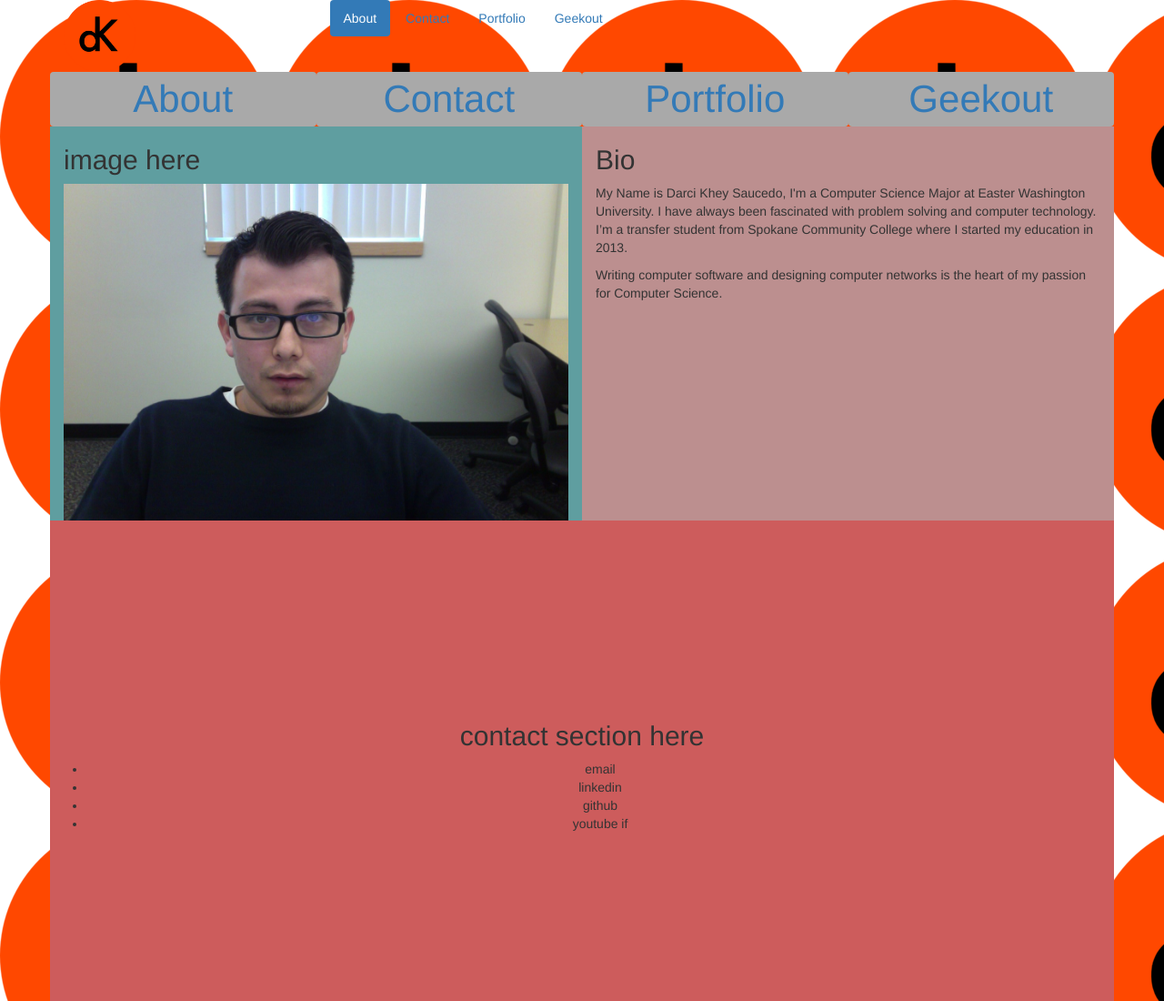
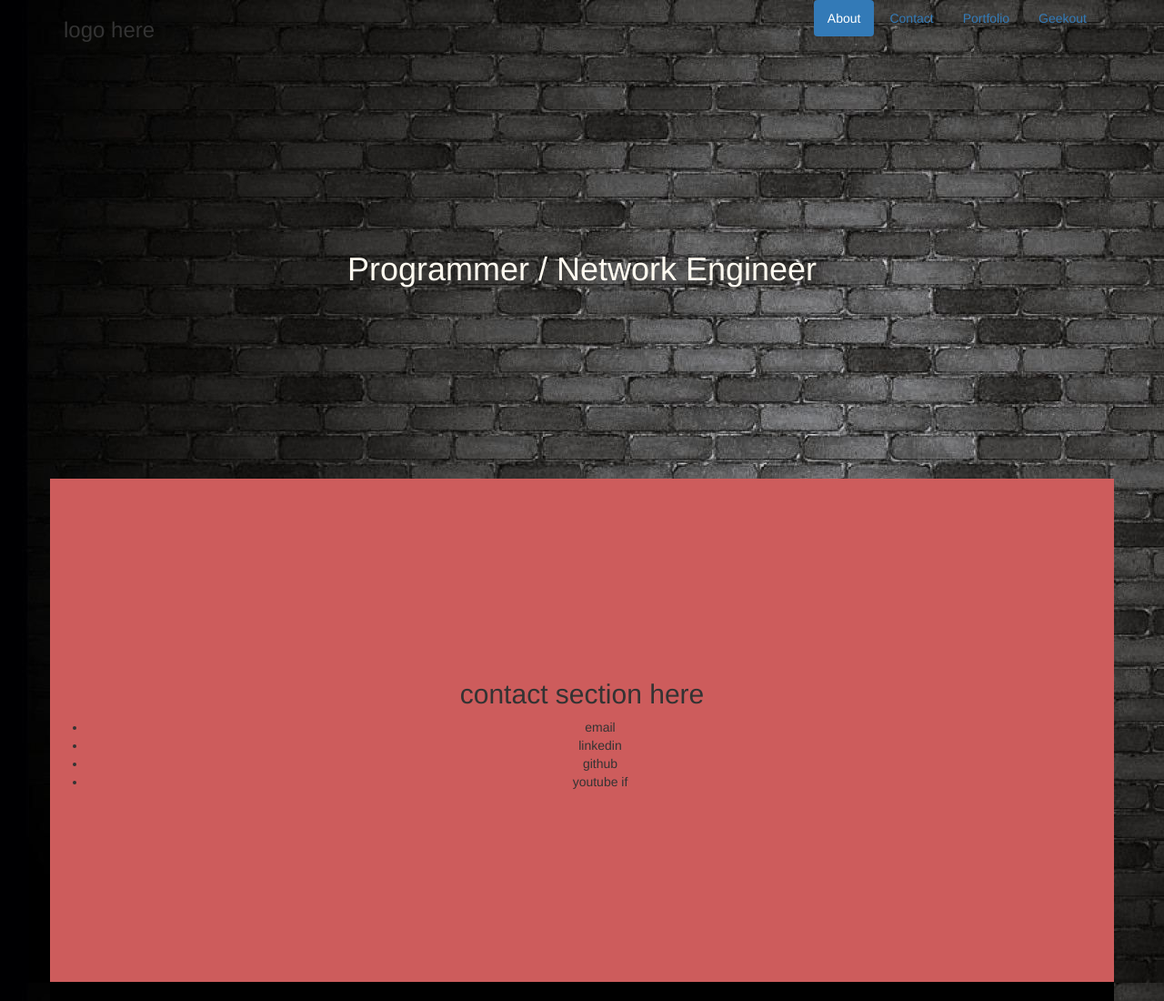
Before and after one commit to darcikhey27/web-project, a plain HTML site: page index.html in a window 1280 px wide. Shown: the top 1100 px of the page at 91% size. Drawn offline with Linux system fonts and the light colour scheme.

Commit message:
layout redo

```diff
--- a/css/my_styles.css
+++ b/css/my_styles.css
@@ -1,16 +1,15 @@
 body {
 
-    background-image: url("/img/dk-logo.png");
+    background-image: url("black-background-image-2.jpg");;
 }
 
 img{
     width: 30%;
 }
-.dk-box{
-    text-align: center;
-    background-image: url("/img/dk-logo.png");
-    background: darkgray;
-    border-radius: 4px;
+
+
+.top-nav{
+    text-align: right;
 }
 .about-text{
 
@@ -49,3 +48,11 @@ img{
     background: dimgrey;
     color: greenyellow;
 }
+/* starting with new styles*/
+.main-section{
+    font-size: 4em;
+    padding-top: 200px;
+    padding-bottom: 200px;
+    text-align: center;
+    color: floralwhite;
+}
--- a/index.html
+++ b/index.html
@@ -17,12 +17,12 @@
     <div class="row">
 
         <article class="col-md-3">
-            <img class="img-responsive" src="img/dk-logo.png" alt="kd-logo">
+            <h3>logo here</h3>
 
         </article>
 
         <article class="col-md-9">
-            <ul class="nav nav-pills">
+            <ul class="nav nav-pills pull-right">
                 <li role="presentation" class="active"><a href="#">About</a></li>
                 <li role="presentation"><a href="#">Contact</a></li>
                 <li role="presentation"><a href="#">Portfolio</a></li>
@@ -34,54 +34,14 @@
 
 </section>
 
+<section class="container main-section">
+    <div class="row">
+        <article class="col-md-12">
+            <h1>Programmer / Network Engineer</h1>
+        </article>
+    </div>
 
-<!-- boxes with pictures are going to be show below -->
-
-<section class="container">
-    <div class="row">
-        <article class="col-md-3 dk-box">
-            <a href="#" class="about-text">About</a>
-            <!--<img class="img-responsive" src="img/dk-logo.png" alt="kd-logo">-->
-
-
-        </article>
-
-        <article class="col-md-3 dk-box">
-            <a href="#" class="about-text">Contact</a>
-
-        </article>
-
-        <article class="col-md-3 dk-box">
-            <a href="#" class="about-text">Portfolio</a>
-        </article>
-
-        <article class="col-md-3 dk-box">
-            <a href="#" class="about-text">Geekout</a>
-
-        </article>
-
-    </div>
 </section>
-<!-- body sections -->
-<section class="container about">
-    <div class="row">
-        <div class="col-md-6 my-pic">
-            <h2>image here</h2>
-            <img class="img-responsive" src="img/me.jpg" alt="Darci Picture">
-        </div>
-        <div class="col-md-6 bio-text">
-            <h2>Bio</h2>
-            <p>My Name is Darci Khey Saucedo, I'm a Computer Science Major at Easter Washington University. I have always
-                been fascinated with problem solving and computer technology. I’m a transfer student from Spokane Community
-                College where I started my education in 2013.</p>
-            <p> Writing computer software and designing computer networks is the heart of my passion for Computer
-                Science. </p>
-
-        </div>
-
-    </div>
-</section>
-
 <!-- contact block below here-->
 <section class="container contact-section">
     <div class="row contact-section">
```
Also changed, not shown: css/black-background-image-2.jpg (renamed from img/black-background-image-2.jpg), img/targer-pic.png (added).
